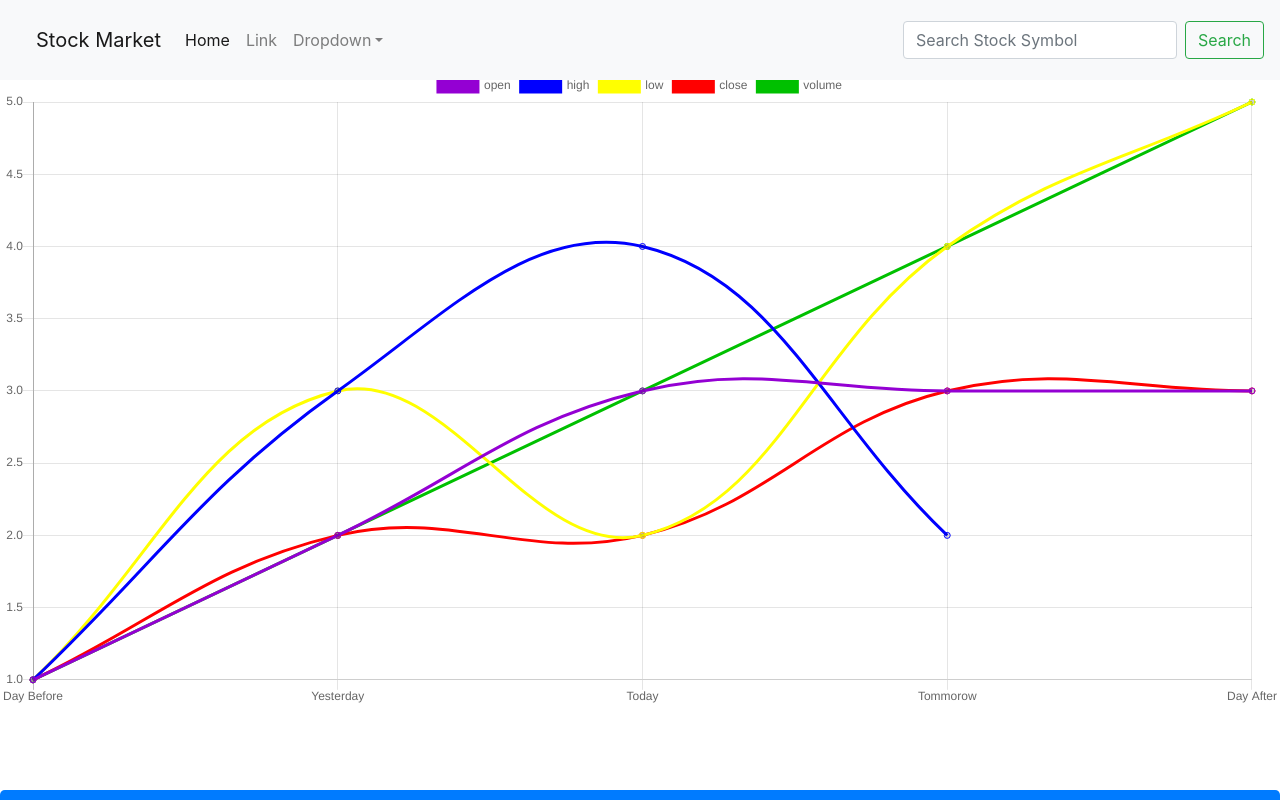
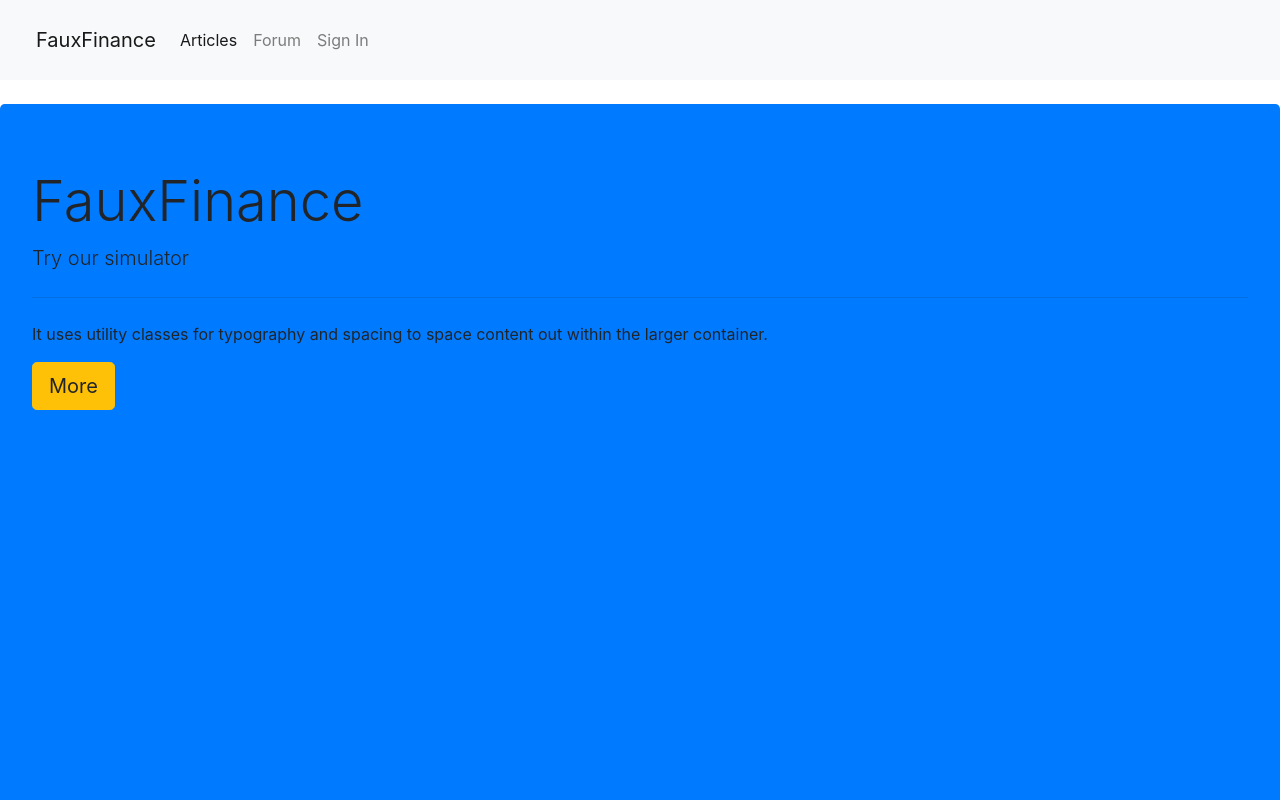
Before and after one commit to ethanhart35/Project3, a React (Create React App) app in the folder client/: page / in a window 1280 px wide. Shown: the top 800 px of the page. Built offline with nearby package versions, Linux system fonts and the light colour scheme.

Commit message:
added max graph in homepage js fixed the stock nav so its under jumbotron on homepage

```diff
--- a/client/src/App.js
+++ b/client/src/App.js
@@ -1,6 +1,6 @@
 import React from "react";
 import Nav from "./components/Nav";
-import Graph from "./components/Graph";
+
 import HomePage from "./pages/HomePage/HomePage";
 import Articles from './pages/Articles';
 import { BrowserRouter as Router, Route } from 'react-router-dom';
@@ -9,10 +9,11 @@ function App() {
   return (
     <div>
     <Nav /> //always going to show a nav component
-    <Graph />
+
     <Router>
       <div>
         <Route exact path='/' component={HomePage} />
+
         <Route exact path="/articles" component={Articles} />
       </div>
     </Router>
--- a/client/src/components/Graph/graph.js
+++ b/client/src/components/Graph/graph.js
@@ -143,6 +143,9 @@ class Graph extends Component {
     render() {
         return (
             <div>
+                <br>
+                </br>
+                <br></br>
                 <form className="form-inline" onSubmit={this.generateStock.bind(this)}>
                     <div class="form-group p-2">
                         <label for="name">Stock Label</label>
--- a/client/src/components/Nav.css
+++ b/client/src/components/Nav.css
@@ -3,6 +3,8 @@
     top:0;
     height: 10vh;
     width: 100%;
+    margin-bottom: 1vh;
+    padding-bottom: 1vh;
 }
 .navbar-brand {
     float: left;
--- a/client/src/components/StockNav.js
+++ b/client/src/components/StockNav.js
@@ -1,7 +1,7 @@
 import React from 'react';
 
 
-export default ()=> <nav class="navbar navbar-expand-lg navbar-light bg-light">
+export default ()=> <div class="stocknav navbar-expand-lg navbar-light bg-light">
 <a class="navbar-brand" href="#">Stock Market</a>
 <button class="navbar-toggler" type="button" data-toggle="collapse" data-target="#navbarSupportedContent" aria-controls="navbarSupportedContent" aria-expanded="false" aria-label="Toggle navigation">
   <span class="navbar-toggler-icon"></span>
@@ -32,4 +32,4 @@ export default ()=> <nav class="navbar navbar-expand-lg navbar-light bg-light">
     <button class="btn btn-outline-success my-2 my-sm-0" type="submit">Search</button>
   </form>
 </div>
-</nav>
+</div>
--- a/client/src/pages/HomePage/HomePage.js
+++ b/client/src/pages/HomePage/HomePage.js
@@ -1,13 +1,15 @@
 import React from 'react';
 import Jumbo from '../../components/Jumbotron'
 import StockNav from '../../components/StockNav';
+import Graph from "../../components/Graph";
+
 function HomePage(props) {
     return <>
     <Jumbo/>
-    <div id='charts' style={{height:"100vh"}}>
+
     <StockNav/>
-    <img src = "https://assets.bwbx.io/images/users/iqjWHBFdfxIU/i7RJ3Q.PUDCM/v2/1000x-1.png" style={{height:"90vh"}}/>
-    </div>
+    <Graph/>
+
     </>
   }
 
```
Also changed, not shown: 1 other file (tests, documents, lock files or other folders).
